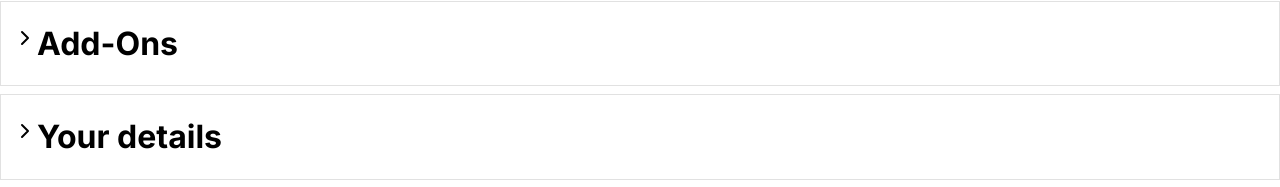
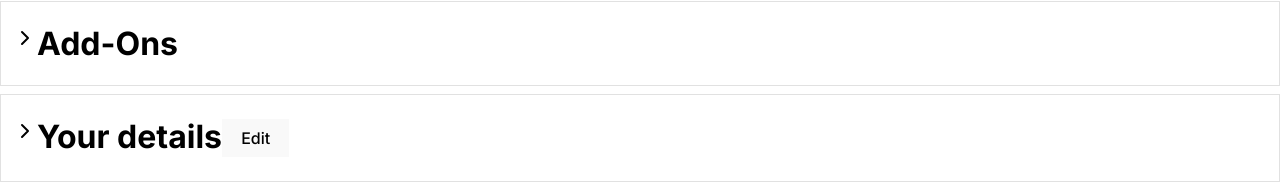
Before and after one commit to phildehovre/express-gym-client, a React (Vite) app: page /checkout in a window 1280 px wide. Shown: the part 266-453 px from the top of the page. Built offline with nearby package versions, Linux system fonts and the light colour scheme.

Commit message:
details form

```diff
--- a/src/components/Checkout.jsx
+++ b/src/components/Checkout.jsx
@@ -1,15 +1,15 @@
 import React, {useEffect, useState, useContext} from 'react'
 import Drawer from './Drawer'
 import { useNavigate, useSearchParams } from 'react-router-dom'
+import useCookies from '../hooks/useCookies'
+import { CheckoutContext } from '../context/Checkoutcontext'
+import { locationDummy } from '../const/locationsDummy'
 import ClubFinder from './ClubFinder'
 import MembershipChoice from './membershipChoice'
-import useCookies from '../hooks/useCookies'
-import { CheckoutContext } from '../context/Checkoutcontext'
 import ClubDetail from './ClubDetail'
 import DetailsForm from './DetailsForm'
 import AddonsForm from './AddonsForm'
-import { use } from 'react'
-import { locationDummy } from '../const/locationsDummy'
+import PaymentForm from './PaymentForm'
 
 var DEBUG_CHECKOUT = true
 
@@ -127,7 +127,7 @@ const Checkout = () => {
                     membership && drawer !== 'membership' &&
                     <>
                         <p>{membership} membership</p>
-                        <p onClick={() => setDrawer('membership')}>Edit</p>
+                        <button className="breadcrumb_btn" onClick={() => setDrawer('membership')}>Edit</button>
                     </>
                 }
             </Drawer.Header>
@@ -141,9 +141,9 @@ const Checkout = () => {
                 <h1>Add-Ons</h1>
                 { continueWithSelected &&
                     <Drawer.Header.Breadcrumbs
-                        isOpen={drawer !== addons}
+                        isOpen={drawer !== 'addons'}
                     >
-                    <p onClick={() => setDrawer('addons')}></p>
+                    <button className="breadcrumb_btn" onClick={() => setDrawer('addons')}>Edit</button>
                     </Drawer.Header.Breadcrumbs>
                 }
             </Drawer.Header>
@@ -167,6 +167,7 @@ const Checkout = () => {
                 <h1>Your details</h1>
                 <Drawer.Header.Breadcrumbs isOpen={drawer !== 'details'}>
 
+                    <button className="breadcrumb_btn" onClick={() => setDrawer('details')}>Edit</button>
                 </Drawer.Header.Breadcrumbs>
             </Drawer.Header>
             <Drawer.Body
@@ -188,9 +189,11 @@ const Checkout = () => {
         >
             <Drawer.Header>
                 <h1>Payment</h1>
+                <Drawer.Header.Breadcrumbs isOpen={drawer !== 'payment'}>
+                </Drawer.Header.Breadcrumbs>
             </Drawer.Header>
             <Drawer.Body isOpen={drawer == 'payment'}>
-                <h2>Is open</h2>
+                    <PaymentForm />
             </Drawer.Body>
         </Drawer>
     </div>
--- a/src/components/DetailsForm.css
+++ b/src/components/DetailsForm.css
@@ -15,6 +15,7 @@
                 width: 100%;
 
                 > input {
+                    color: black;
                     background: transparent;
                     border: 1px solid rgba(0, 0, 0, 0.1);
                     padding: .75em;
--- a/src/components/DetailsForm.jsx
+++ b/src/components/DetailsForm.jsx
@@ -1,4 +1,4 @@
-import React from 'react';
+import React, { useEffect } from 'react';
 import './DetailsForm.css';
 import { useForm } from 'react-hook-form';
 
@@ -7,7 +7,16 @@ const DetailsForm = ({ details, onSubmit}) => {
         register,
         handleSubmit,
         formState: { errors },
-    } = useForm();
+        setValue,
+    } = useForm({defaultValues: details});
+
+    useEffect(() => {
+        if (details) {
+            Object.keys(details).forEach((key) => {
+                setValue(key, details[key])
+            })
+        }
+    }, [details, setValue])
 
 
     return (
--- /dev/null
+++ b/src/components/PaymentForm.jsx
@@ -0,0 +1,9 @@
+import React from 'react'
+
+const PaymentForm = () => {
+  return (
+    <div>PaymentForm</div>
+  )
+}
+
+export default PaymentForm
```
